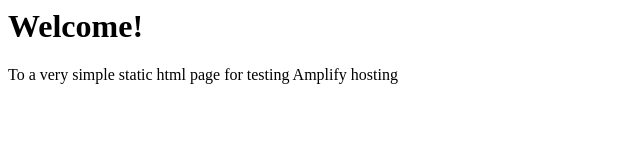
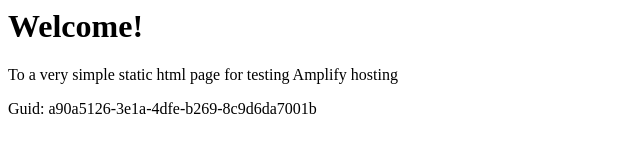
Before and after one commit to aws-aemilia-iad/Github-PR-Commit-Integration-Test-DoNotTouch-GitHubAutoBuildCanaryTest-v1-preprod-us-east-1, a website: page src/index.html in a window 1280 px wide. Shown: the whole page, without its empty margins (0-640 px from the left). Drawn offline with Linux system fonts and the light colour scheme.

Commit message:
commit from integ tests

```diff
--- a/src/index.html
+++ b/src/index.html
@@ -1,3 +1,5 @@
+
+
 <html lang="en">
 
 <head>
@@ -10,6 +12,6 @@
 <body>
     <h1>Welcome!</h1>
     <p>To a very simple static html page for testing Amplify hosting</p>
-</body>
+    <p>Guid: a90a5126-3e1a-4dfe-b269-8c9d6da7001b</p></body>
 
 </html>
```
